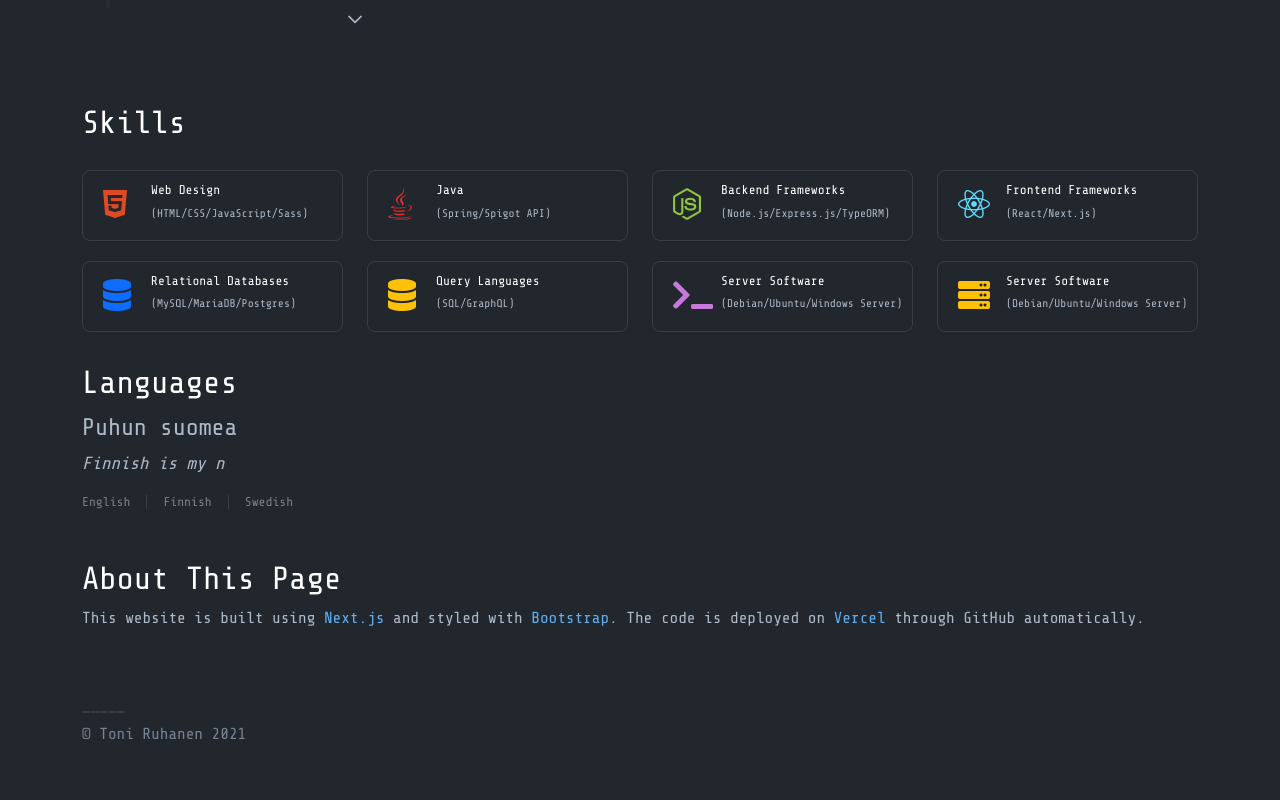
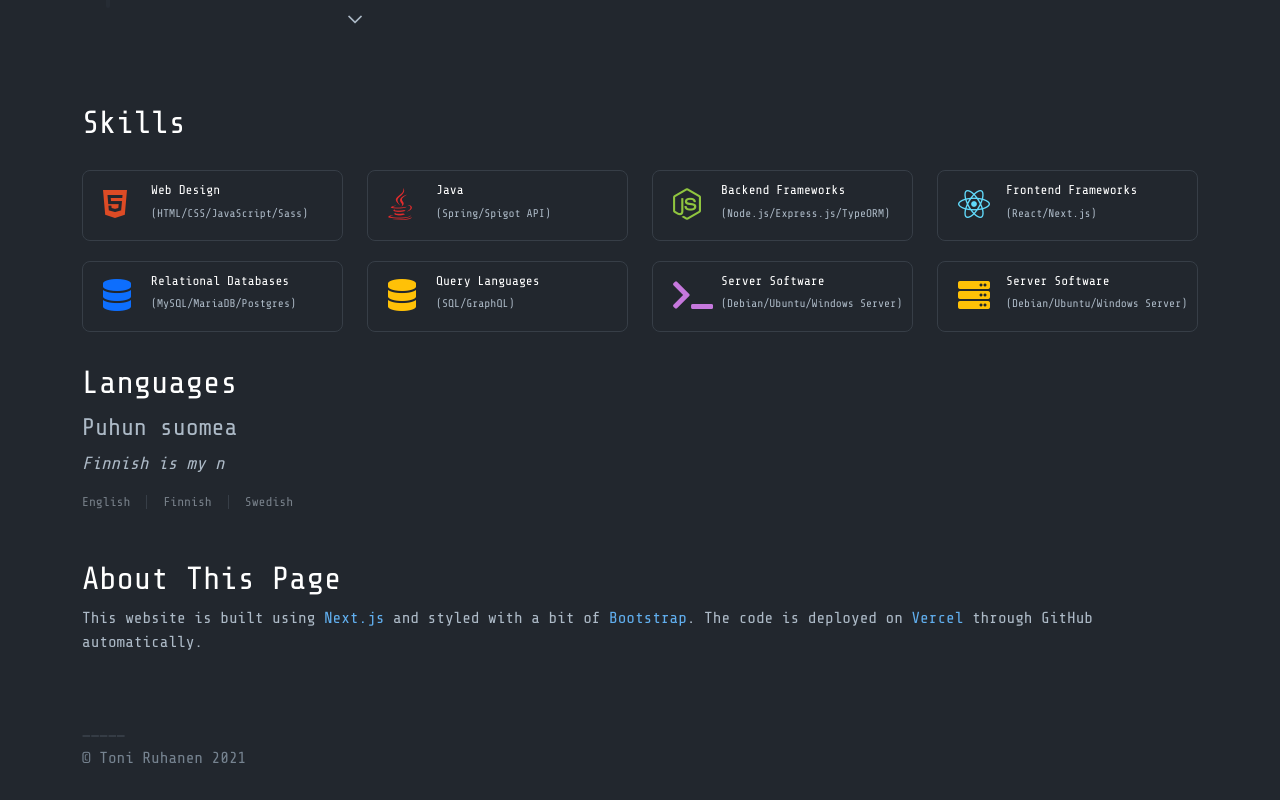
Before and after one commit to Torksi/ruhisfi, a Next.js app: page / in a window 1280 px wide. Shown: the part 1556-2356 px from the top of the page. Before the commit the page ends 2332 px from the top, so only its background shows below. Built offline with nearby package versions, Linux system fonts and the light colour scheme.

Commit message:
Small word change

```diff
--- a/src/components/content/ThisPage.tsx
+++ b/src/components/content/ThisPage.tsx
@@ -9,7 +9,7 @@ const ThisPage = () => {
             <a href="https://nextjs.org/" target="_blank" rel="noreferrer">
               Next.js
             </a>{" "}
-            and styled with{" "}
+            and styled with a bit of{" "}
             <a
               href="https://getbootstrap.com/"
               target="_blank"
```
